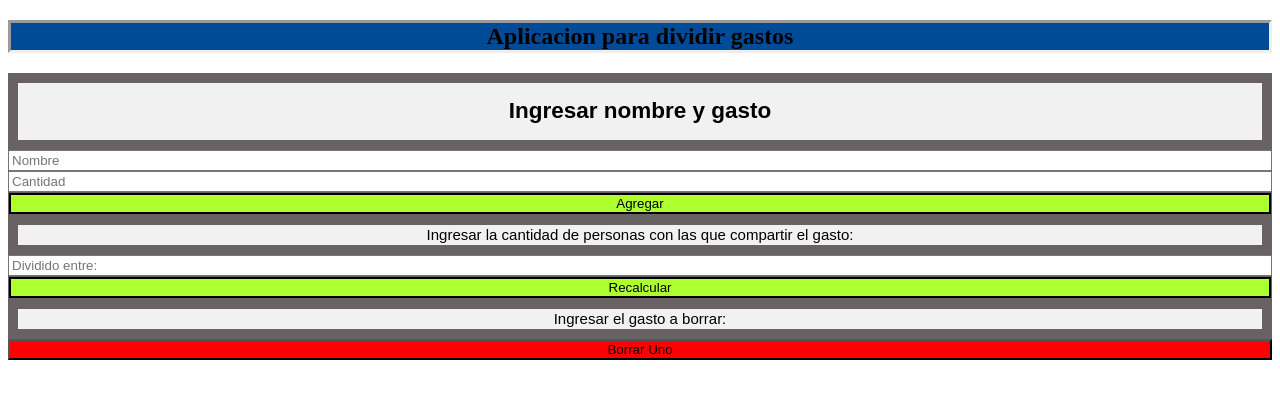
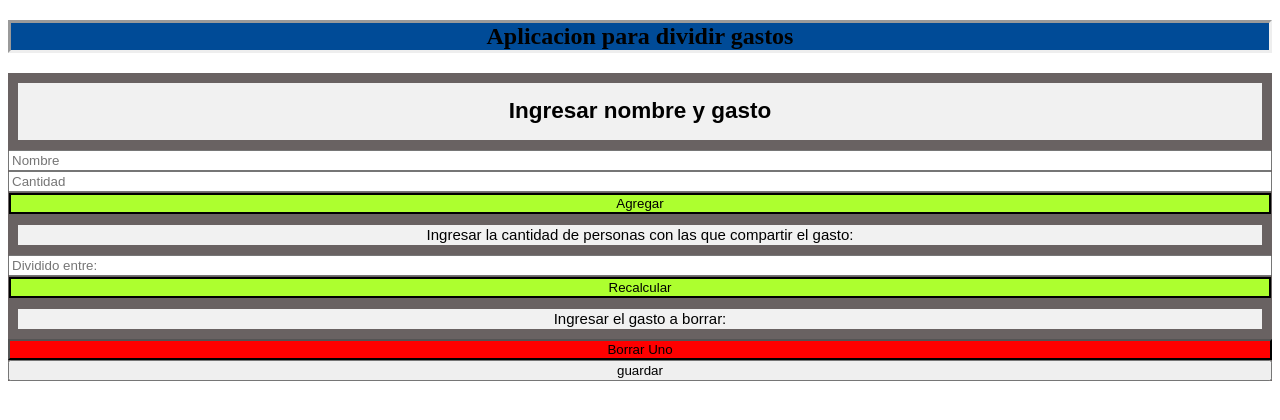
Before and after one commit to juaniartal/Split-expenses, a plain HTML site: page index.html in a window 1280 px wide. Drawn offline with Linux system fonts and the light colour scheme.

Commit message:
Add Json in js

```diff
--- a/index.html
+++ b/index.html
@@ -48,5 +48,9 @@
     <div class="flex-container" id="borrar">
         <button id="btn-delete" onclick="BorrarUno()">Borrar Uno</button>
     </div>
+
+    <div class="flex-container" id="guardar">
+        <button id="list-group" onclick="guardar()">guardar</button>
+    </div>
 </body>
 </html>
--- a/main.js
+++ b/main.js
@@ -1,7 +1,6 @@
 var nombres = [];
 var montos = [];
 var total = 0;
-var jsonFormateado = JSON.stringify(coche, null, '\t');
 
 
 
@@ -92,7 +91,10 @@ function Imprimir(){
 }
 
 
-function requiere() {
-
-
+function guardar(){
+    let jsonm = {
+        nombres: JSON. stringify(nombres),
+        gastos: JSON. stringify(montos)
+      };
+console.log(jsonm)
 }
```
